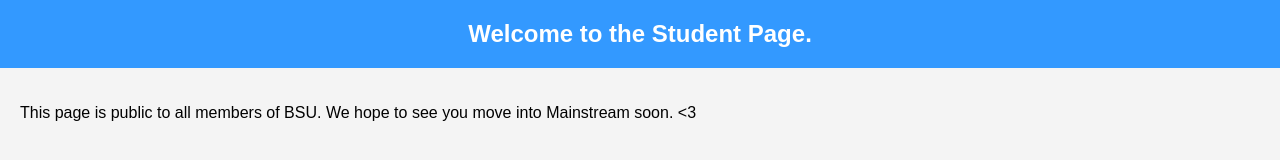
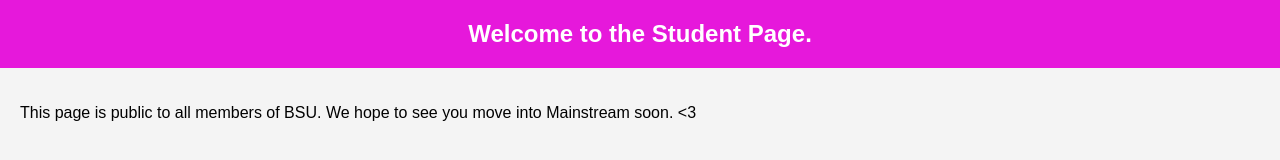
Before and after one commit to pankle999/editabletable, a plain HTML site: page student.html in a window 1280 px wide. Drawn offline with Linux system fonts and the light colour scheme.

Commit message:
Update student.html
Signed-off-by: pankle999 <daniel@familyhill.me.uk>

```diff
--- a/student.html
+++ b/student.html
@@ -12,7 +12,7 @@
             background-color: #f4f4f4;
         }
         .banner {
-            background-color: #3399ff;
+            background-color: #E618DB;
             color: white;
             padding: 20px;
             text-align: center;
```
